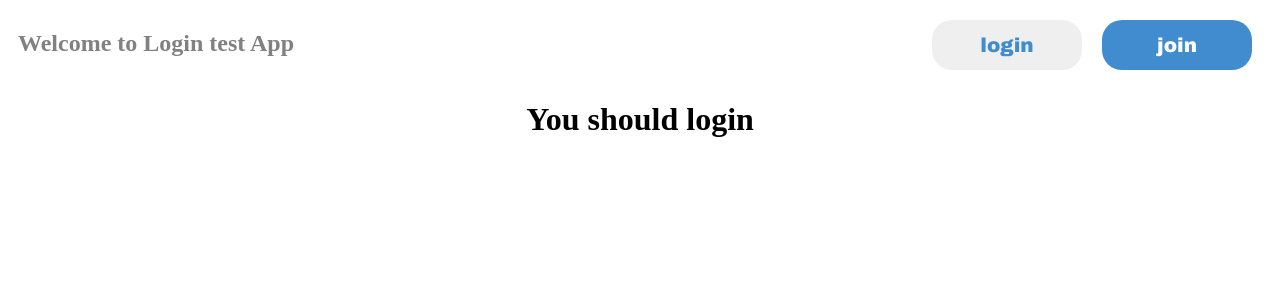
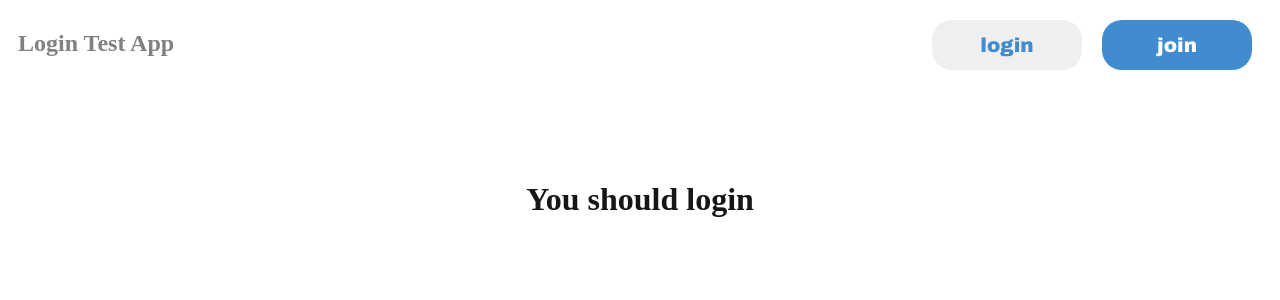
Before and after one commit to millwheel/oauth-login-test, a React (Create React App) app in the folder v1-email-password/login-front/: page / in a window 1280 px wide. Shown: the top 300 px of the page. Built offline with nearby package versions, Linux system fonts and the light colour scheme.

Commit message:
feat: Add animation to blink the status text

```diff
--- a/v1-email-password/login-front/src/App.js
+++ b/v1-email-password/login-front/src/App.js
@@ -5,14 +5,16 @@ function App() {
   return (
     <div>
       <div className="header">
-        <h2 className="intro">Welcome to Login test App</h2>
+        <h2 className="intro">Login Test App</h2>
         <div>
           <Button text={"login"} className={"login_button"}></Button>
           <Button text={"join"} className={"join_button"}></Button>
         </div>
       </div>
       <div className="body">
-        <h1>You should login</h1>
+        <div className="status_text_container">
+          <h1>You should login</h1>
+        </div>
       </div>
     </div>
   );
--- a/v1-email-password/login-front/src/styles.css
+++ b/v1-email-password/login-front/src/styles.css
@@ -44,3 +44,24 @@ button{
 .body{
     text-align: center;
 }
+
+.status_text_container{
+    text-align: center;
+    padding-top: 40px;
+    padding-bottom: 40px;
+    margin-top: 40px;
+    margin-bottom: 40px;
+}
+
+@keyframes blink {
+    0% {
+        opacity: 0.5;
+    }
+    100% {
+        opacity: 1;
+    }
+}
+
+.status_text_container h1 {
+    animation: blink 1s infinite alternate;
+}
```
